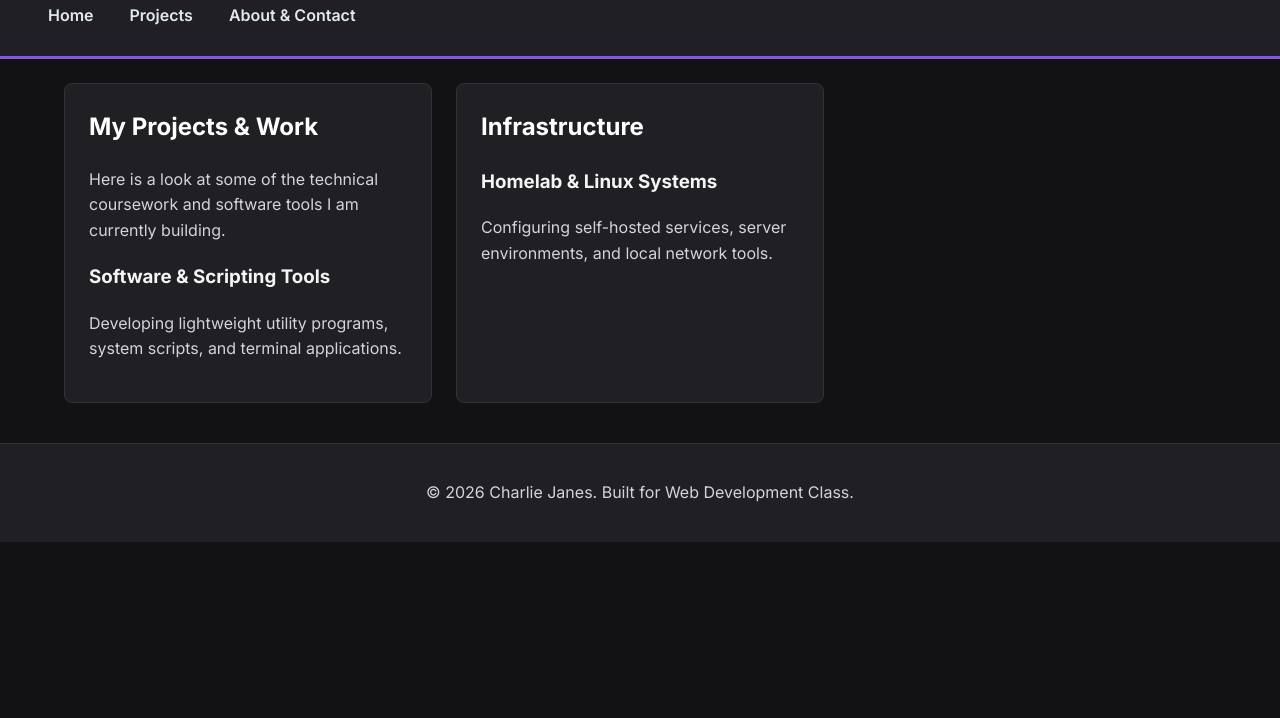
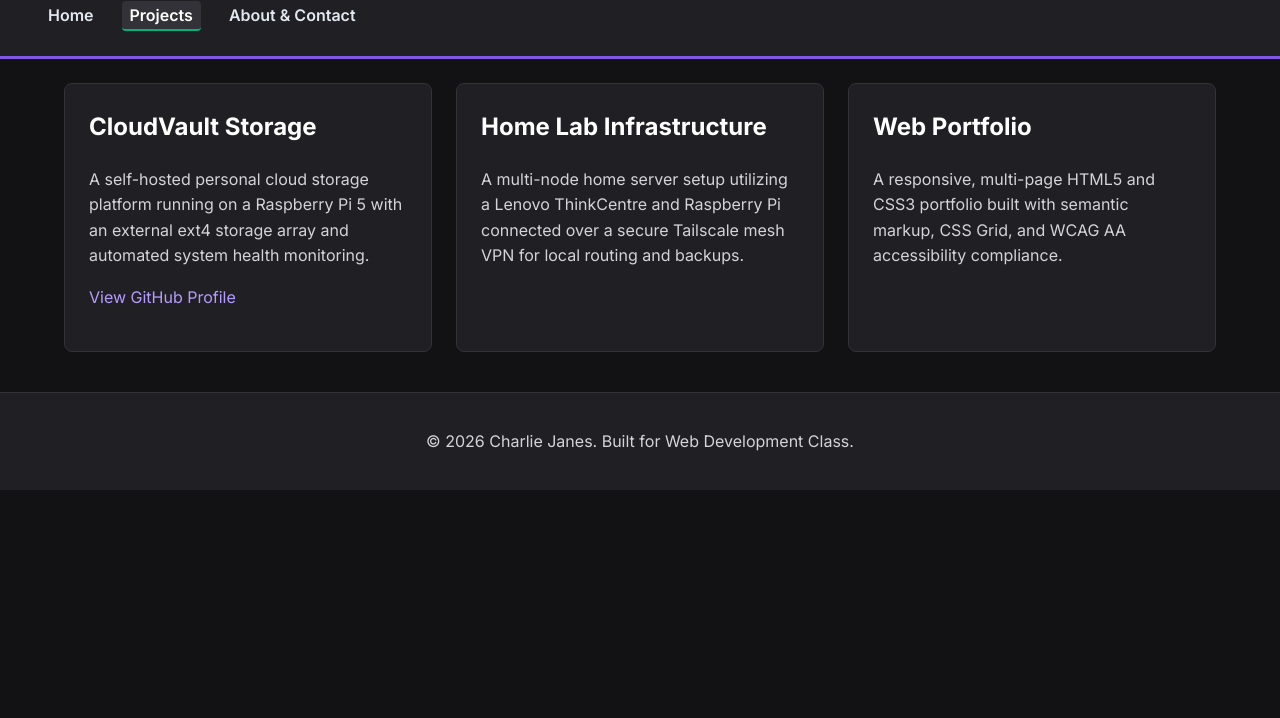
Before and after one commit to c-janes/my-first-webpage, a plain HTML site: page projects.html in a window 1280 px wide. Shown: the part 82-800 px from the top of the page. Drawn offline with Linux system fonts and the light colour scheme.

Commit message:
Revise portfolio content and navigation structure
Updated project descriptions and modified header title.

```diff
--- a/projects.html
+++ b/projects.html
@@ -9,11 +9,11 @@
 <body>
 
   <header id="main-header">
-    <h1>Charlie's Portfolio</h1>
-    <nav>
+    <h1>Charlie's Personal Corner</h1>
+    <nav aria-label="Main Navigation">
       <ul>
         <li><a href="index.html">Home</a></li>
-        <li><a href="projects.html">Projects</a></li>
+        <li><a href="projects.html" aria-current="page">Projects</a></li>
         <li><a href="about.html">About & Contact</a></li>
       </ul>
     </nav>
@@ -21,21 +21,19 @@
 
   <main>
     <section class="card">
-      <h2>My Projects & Work</h2>
-      <p>Here is a look at some of the technical coursework and software tools I am currently building.</p>
-
-      <article>
-        <h3>Software & Scripting Tools</h3>
-        <p>Developing lightweight utility programs, system scripts, and terminal applications.</p>
-      </article>
+      <h2>CloudVault Storage</h2>
+      <p>A self-hosted personal cloud storage platform running on a Raspberry Pi 5 with an external ext4 storage array and automated system health monitoring.</p>
+      <p><a href="https://github.com/c-janes" target="_blank" rel="noopener noreferrer">View GitHub Profile</a></p>
     </section>
 
     <section class="card">
-      <h2>Infrastructure</h2>
-      <article>
-        <h3>Homelab & Linux Systems</h3>
-        <p>Configuring self-hosted services, server environments, and local network tools.</p>
-      </article>
+      <h2>Home Lab Infrastructure</h2>
+      <p>A multi-node home server setup utilizing a Lenovo ThinkCentre and Raspberry Pi connected over a secure Tailscale mesh VPN for local routing and backups.</p>
+    </section>
+
+    <section class="card">
+      <h2>Web Portfolio</h2>
+      <p>A responsive, multi-page HTML5 and CSS3 portfolio built with semantic markup, CSS Grid, and WCAG AA accessibility compliance.</p>
     </section>
   </main>
 
```
